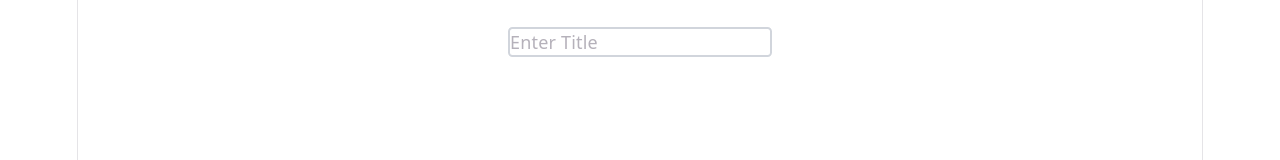
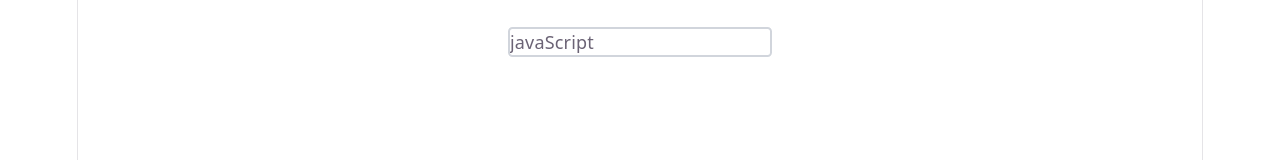
Before and after one commit to omorsultan/react-learn-with-summit, a React (Vite) app: page / in a window 1280 px wide. Shown: the top 160 px of the page. Built offline with nearby package versions, Linux system fonts and the light colour scheme.

Commit message:
But cant change now

```diff
--- a/src/components/Form.jsx
+++ b/src/components/Form.jsx
@@ -1,11 +1,17 @@
 import React from 'react'
 
 export default class Form extends React.Component {
+
+  state = {
+    title: 'javaScript'
+  }
   render(){
+    const {title} = this.state;
     return(
       <div>
         <form>
           <input type = "text"  placeholder='Enter Title'
+          value={title}
           className='border-2 border-gray-300 rounded-sm  focus:border-blue-500 mt-6'/>
         </form>
       </div>
```
